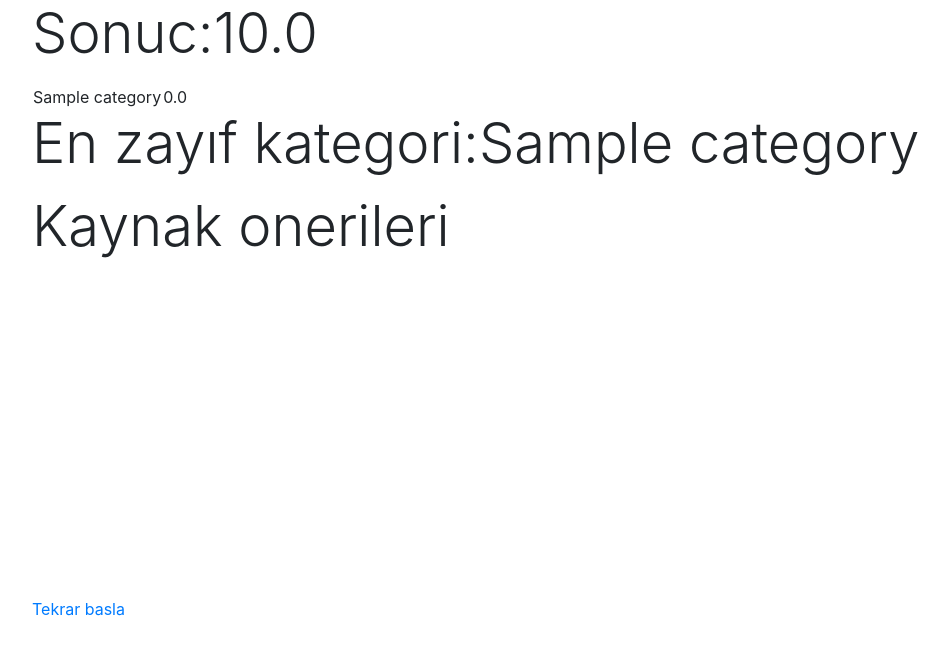
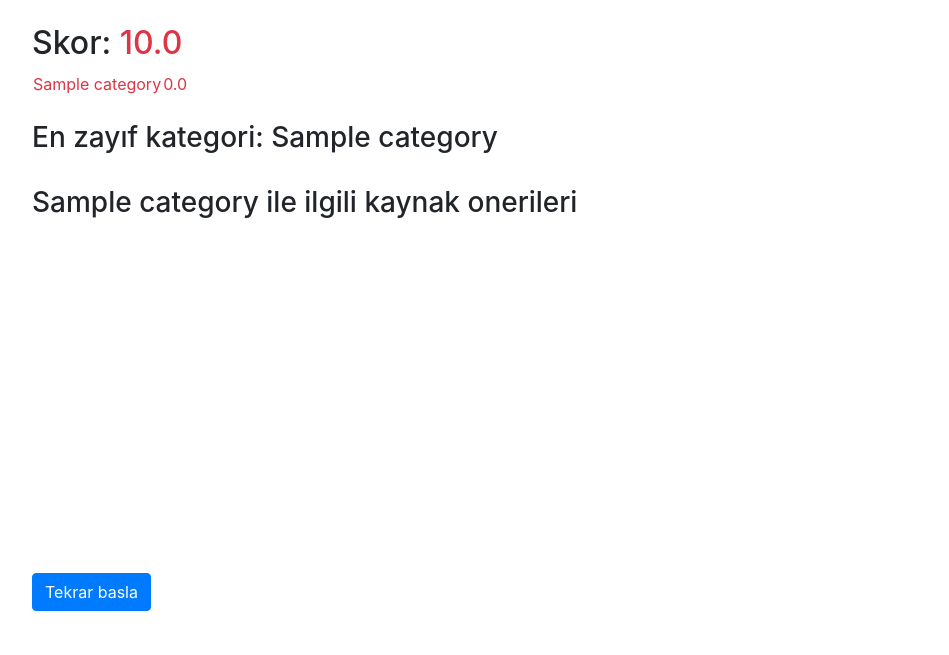
Before and after one commit to rekognize/skorunkac, a Django app: page /1/ in a window 1280 px wide. Shown: the part 72-727 px from the top of the page, without its empty margins (38-987 px from the left). Run offline with Django 3.2, Linux system fonts and the light colour scheme; tables that the repository leaves empty hold one stand-in row (values such as "Sample post"); data that the repository does not hold is empty; some libraries are stand-ins or nearby versions.

Commit message:
template updates

```diff
--- a/skorunkac/polls/templates/result.html
+++ b/skorunkac/polls/templates/result.html
@@ -4,12 +4,16 @@
 
 {% block content %}
 
-    <div class="container">
+    <div class="container mt-4">
 
         <div class="row">
 
-            <p class="display-4 mt-10">Sonuc: </p>
-            <p class="display-4 mt-10">{{ score }}</p>
+            <h2>
+                Skor:
+                <span class="text-{% if score >= 80 %}success{% elif score >= 50 %}warning{% else %}danger{% endif %}">
+                    {{ score }}
+                </span>
+            </h2>
 
         </div>
 
@@ -17,34 +21,38 @@
 
             <table>
             {% for cat, scores in scores_by_category %}
-                <tr>
+                {% with scores.score as score %}
+                <tr class="text-{% if score >= 80 %}success{% elif score >= 50 %}warning{% else %}danger{% endif %}">
                     <td>{{ cat.name }}</td>
-                    <td>{{ scores.score }}</td>
+                    <td>{{ score }}</td>
                 </tr>
+                {% endwith %}
             {% endfor %}
             </table>
 
         </div>
 
-        <div class="row">
+        <div class="row mt-4">
 
-            {% if weakest_category.score > 90 %}
+            {% if weakest_category.1.score > 90 %}
 
-                <p class="display-4 mt-10">Tebrikler, tüm kategorilerden yüksek puan aldınız!</p>
+                <h3>Tebrikler, tüm kategorilerden yüksek puan aldınız!</h3>
 
             {% else %}
 
-                <p class="display-4 mt-10">En zayıf kategori: </p>
-                <p class="display-4 mt-10">
+                <h3>
+                    En zayıf kategori:
                     {{ weakest_category.0.name }}
-                </p>
+                </h3>
 
             {% endif %}
 
         </div>
 
-        <div class="row">
-            <p class="display-4 mt-10">Kaynak onerileri</p>
+        {% if weakest_category.1.score <= 90 %}
+
+        <div class="row mt-4">
+            <h3>{{ weakest_category.0.name }} ile ilgili kaynak onerileri</h3>
         </div>
 
         <div class="row">
@@ -60,8 +68,12 @@
         </div>
 
         <div class="row">
-            <a href="{% url 'init_poll' session_slug=poll.session.slug %}">Tekrar basla</a>
+            <p class="mt-4">
+                <a href="{% url 'init_poll' session_slug=poll.session.slug %}" class="btn btn-primary">Tekrar basla</a>
+            </p>
         </div>
+
+        {% endif %}
 
     </div>
 
```
